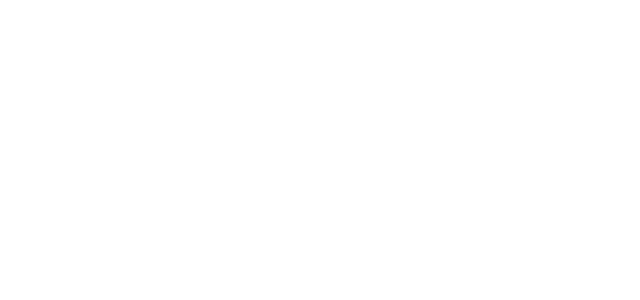
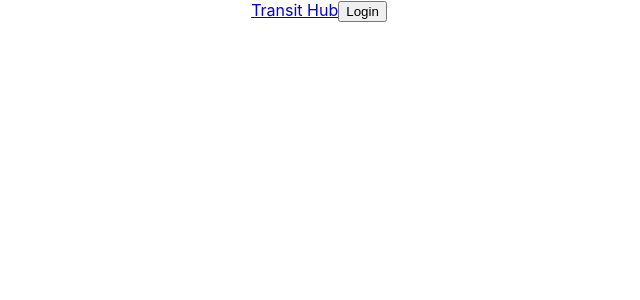
Before and after one commit to TonyADI/transit-hub, a React (Create React App) app: page / in a window 1280 px wide. Shown: the top 300 px of the page, without its empty margins (321-961 px from the left). Built offline with nearby package versions, Linux system fonts and the light colour scheme.

Commit message:
Import Navbar into app

```diff
--- a/src/App/App.js
+++ b/src/App/App.js
@@ -1,8 +1,10 @@
+import Navbar from '../components/Navbar';
 import './App.css';
 
 const App = () => {
   return (
     <div className="App">
+      <Navbar />
     </div>
   );
 }
```
